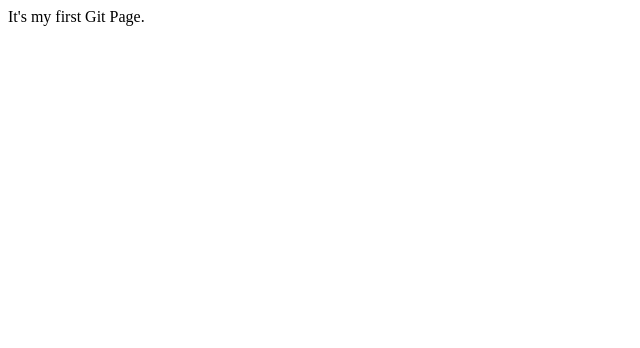
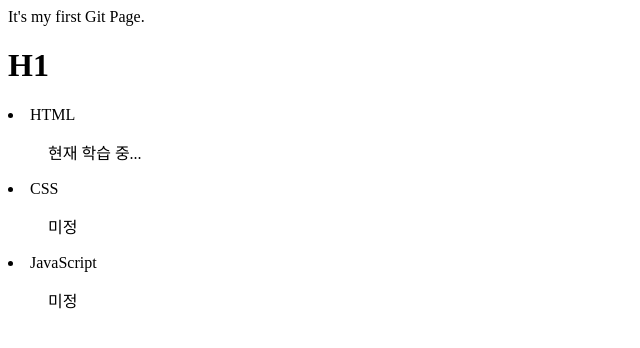
Before and after one commit to JjinBbangBbang/JjinBbangBbang.github.io, a plain HTML site: page index.html in a window 1280 px wide. Shown: the whole page, without its empty margins (0-640 px from the left). Drawn offline with Linux system fonts and the light colour scheme.

Commit message:
Update index.html

```diff
--- a/index.html
+++ b/index.html
@@ -7,5 +7,12 @@
 </head>
 <body>
   It's my first Git Page.
+  <h1>H1</h1>
+  <li>HTML</li>
+  <ol> 현재 학습 중... </ol>
+  <li>CSS</li>
+  <ol> 미정 </ol>
+  <li>JavaScript</li>
+  <ol> 미정 </ol>
 </body>
 </html>
```
